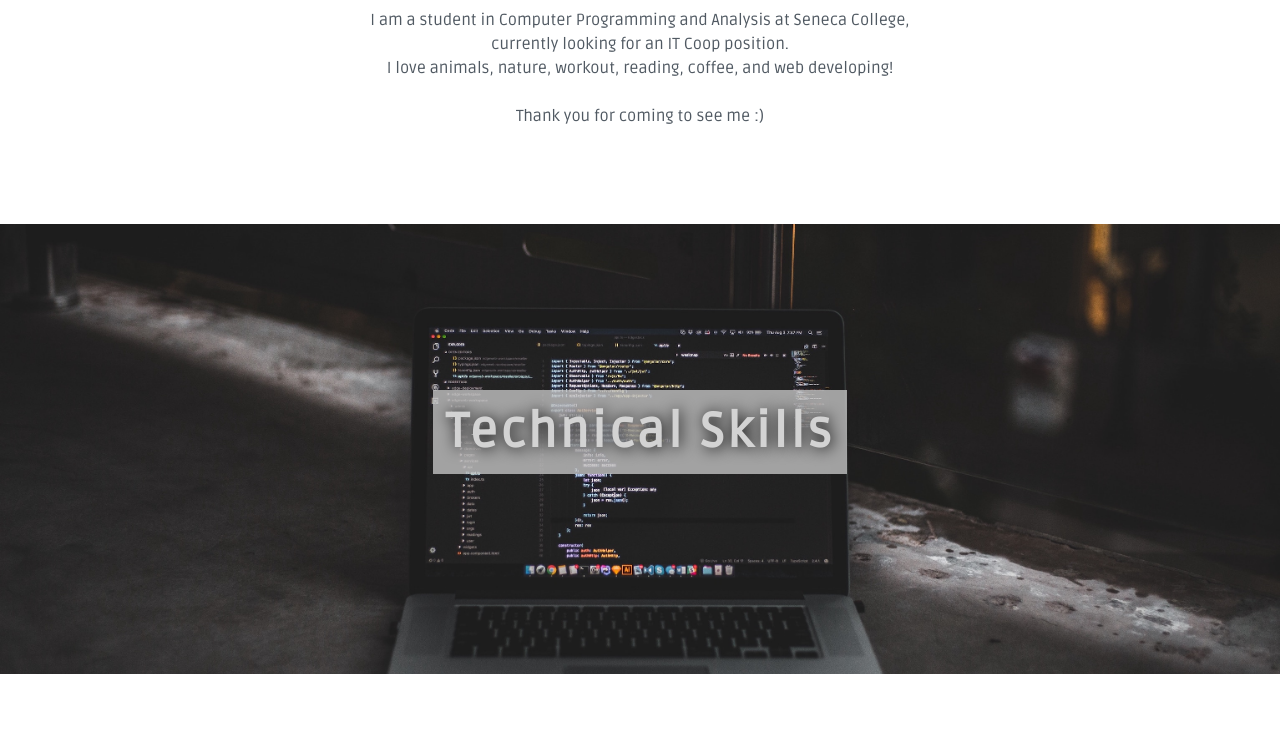
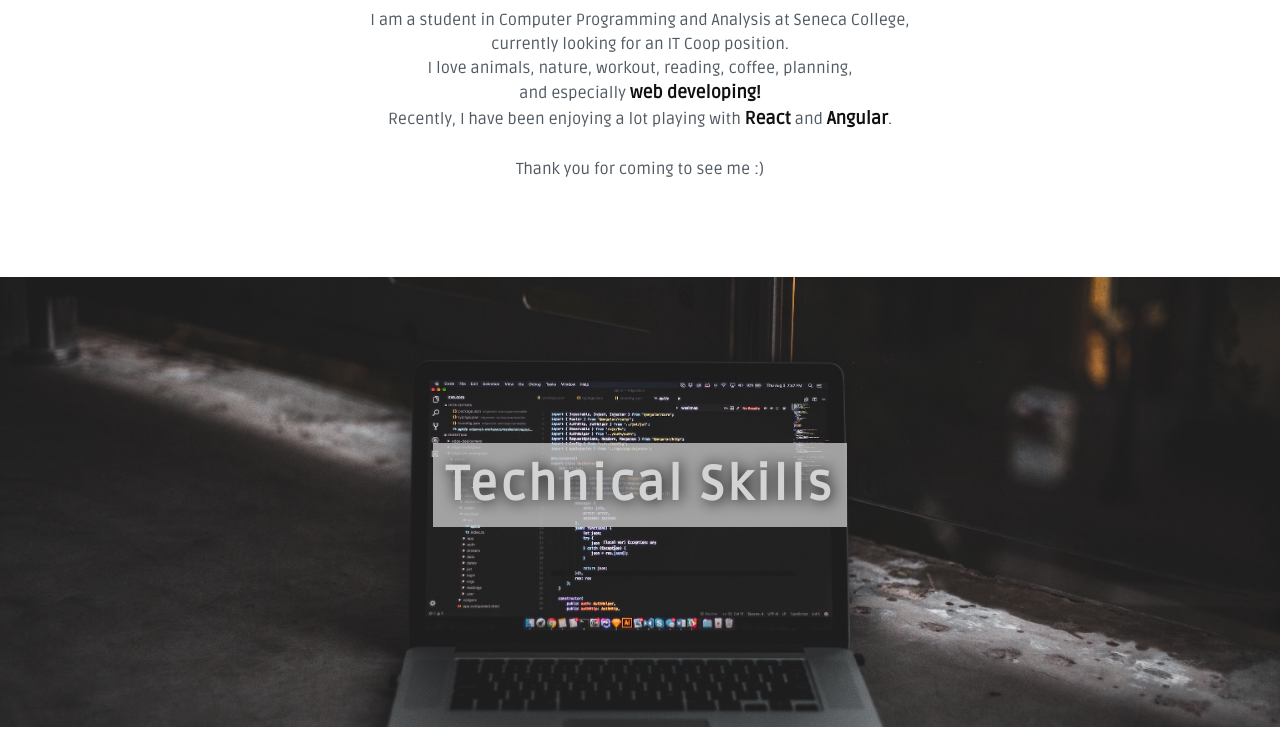
Before and after one commit to heyjessiehey/myWebsite, a plain HTML site: page index.html in a window 1280 px wide. Shown: the part 1158-1909 px from the top of the page. Drawn offline with nearby package versions, Linux system fonts and the light colour scheme.

```diff
--- a/index.html
+++ b/index.html
@@ -56,7 +56,10 @@
 			<br>
 			I am a student in Computer Programming and Analysis at Seneca College,<br>
 			currently looking for an IT Coop position. <br>
-			I love animals, nature, workout, reading, coffee, and web developing! <br><br>
+			I love animals, nature, workout, reading, coffee, planning, <br>
+			and especially <span class="bold">web developing!</span><br>
+			Recently, I have been enjoying a lot playing with
+			<span class="bold">React</span> and <span class="bold">Angular</span>.<br><br>
 			Thank you for coming to see me :)
 		</p>
 	</div>
```
